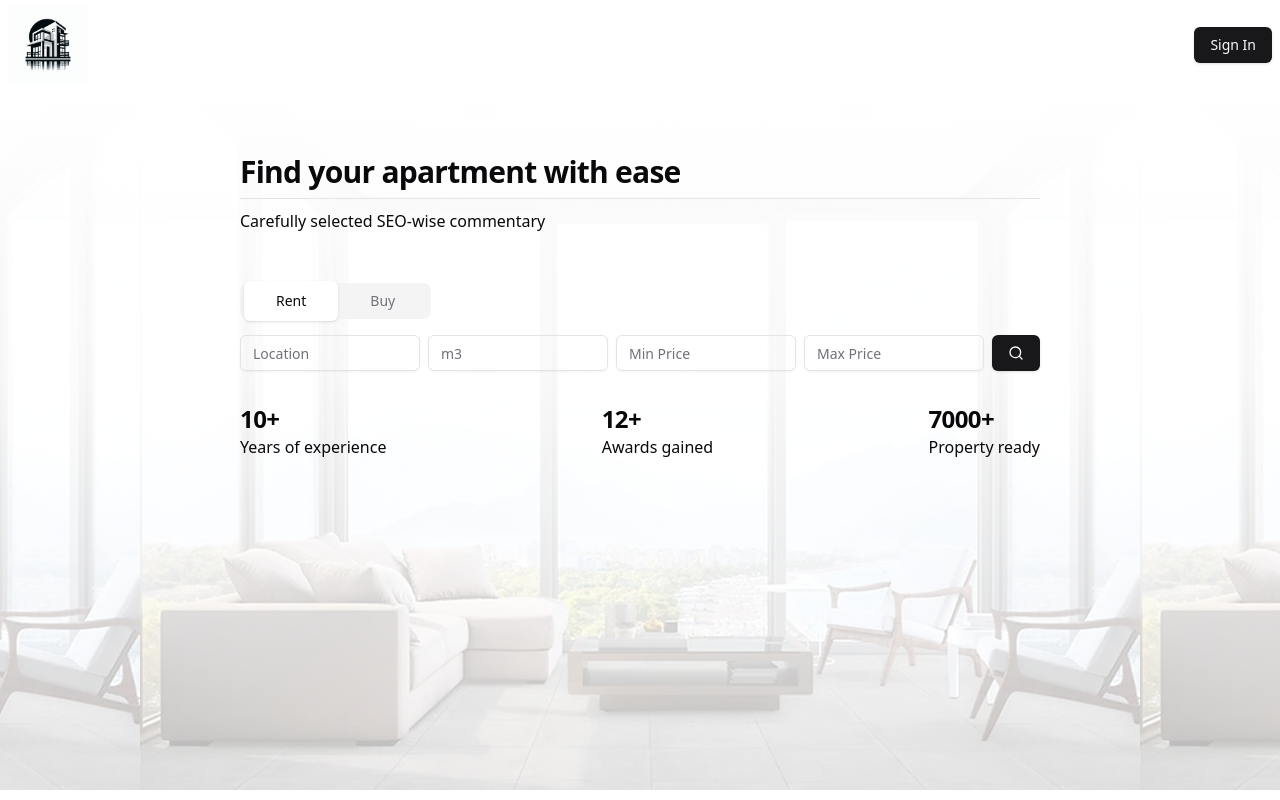
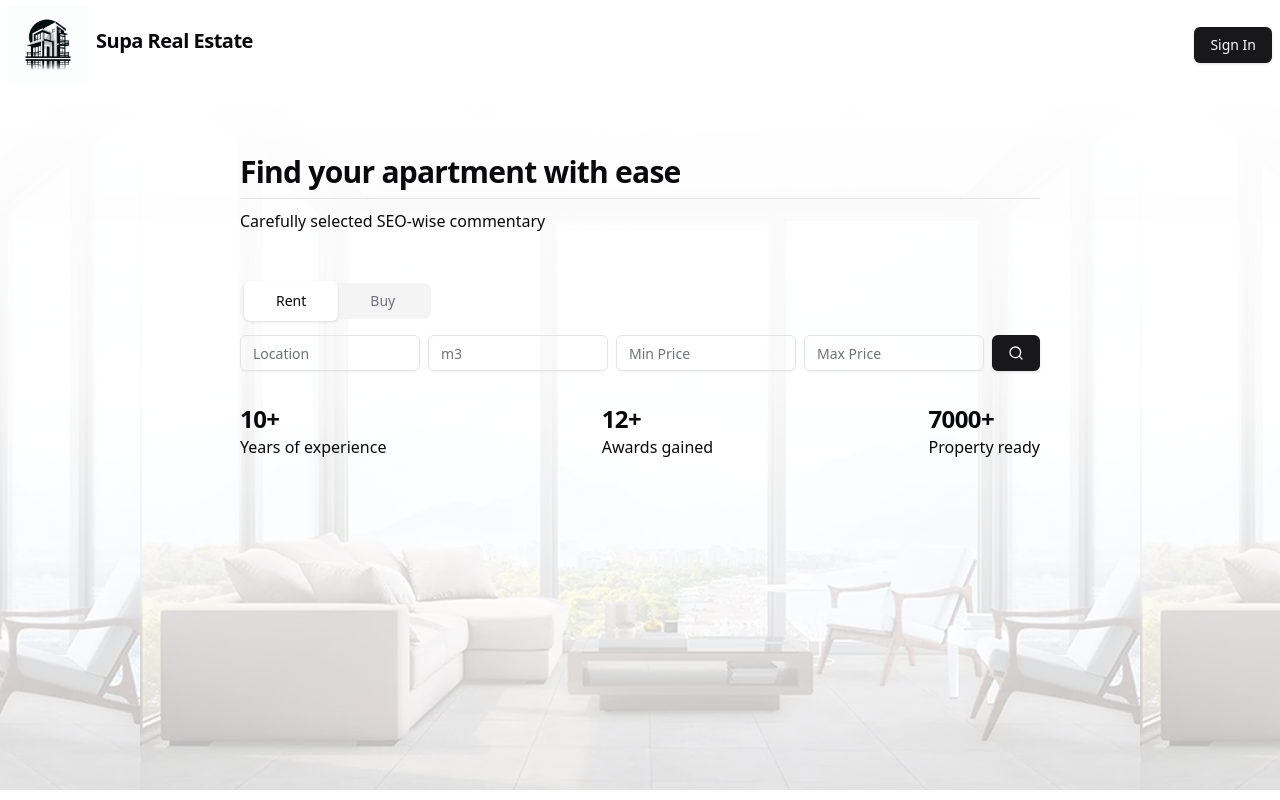
Before and after one commit to Artemiysn/supa-real-esate, a Next.js app: page / in a window 1280 px wide. Built offline with nearby package versions, Linux system fonts and the light colour scheme; no server answers.

Commit message:
finished header with minor fixes

```diff
--- a/src/app/layout.tsx
+++ b/src/app/layout.tsx
@@ -1,35 +1,39 @@
 import type { Metadata } from "next";
 import "./globals.css";
-import Image from 'next/image';
+import Image from "next/image";
 import SignIn from "@/components/SignIn/SignIn";
 import { getServerAuthSession } from "@/auth";
+import Link from "next/link";
 
 export const metadata: Metadata = {
   title: "Find your apartment with ease!",
   description: "Rent, Buy apartments",
 };
 
-export default async function  RootLayout({
+export default async function RootLayout({
   children,
 }: Readonly<{
   children: React.ReactNode;
 }>) {
-
   const session = await getServerAuthSession();
 
   return (
     <html lang="en">
-      <body
-      >
+      <body>
         <div className="flex flex-col h-screen">
           <nav className="min-h-[90px] flex justify-between pt-1 pb-1 pl-2 pr-2">
+            <Link href="/" className="flex items-center">
               <Image
                 src="/logo.jpeg"
                 height={80}
                 width={80}
-              className="block"
+                className="mr-2"
                 alt="Supa Real Esate Agency"
               />
+              <h4 className="scroll-m-20 text-xl font-semibold tracking-tight pb-2">
+                Supa Real Estate
+              </h4>
+            </Link>
             <SignIn user={session?.user} />
           </nav>
           {children}
--- /dev/null
+++ b/src/app/profile/page.tsx
@@ -0,0 +1,9 @@
+import React from 'react'
+
+const Profile = () => {
+  return (
+    <div>profile</div>
+  )
+}
+
+export default Profile
--- a/src/components/SignIn/SignIn.tsx
+++ b/src/components/SignIn/SignIn.tsx
@@ -1,9 +1,10 @@
-"use client";
+'use client';
 
 import { Button } from "@/components/ui/button";
 import { Avatar, AvatarFallback, AvatarImage } from "@/components/ui/avatar";
 import { User } from "@auth/core/types";
 import { signIn, signOut } from "next-auth/react";
+import Link from "next/link";
 
 type SignInProps = {
   user: User | undefined;
@@ -21,9 +22,11 @@ const SignIn: React.FC<SignInProps> = ({ user }) => {
       {user && (
         <>
           <Avatar className="mx-2">
-            <AvatarImage src={user?.image as string} alt="user" />
+            {/* no-refferer fixes google img deisplay */}
+            <AvatarImage src={user?.image as string} alt="user" referrerPolicy="no-referrer"/>
             <AvatarFallback>{user?.name}</AvatarFallback>
           </Avatar>
+          <Link href="/profile" className="mx-2"><Button variant={"secondary"}>Profile</Button></Link>
         </>
       )}
       <Button variant={"default"} onClick={handleSign}>
```
Lines whose indentation alone changed are shown as unchanged.
